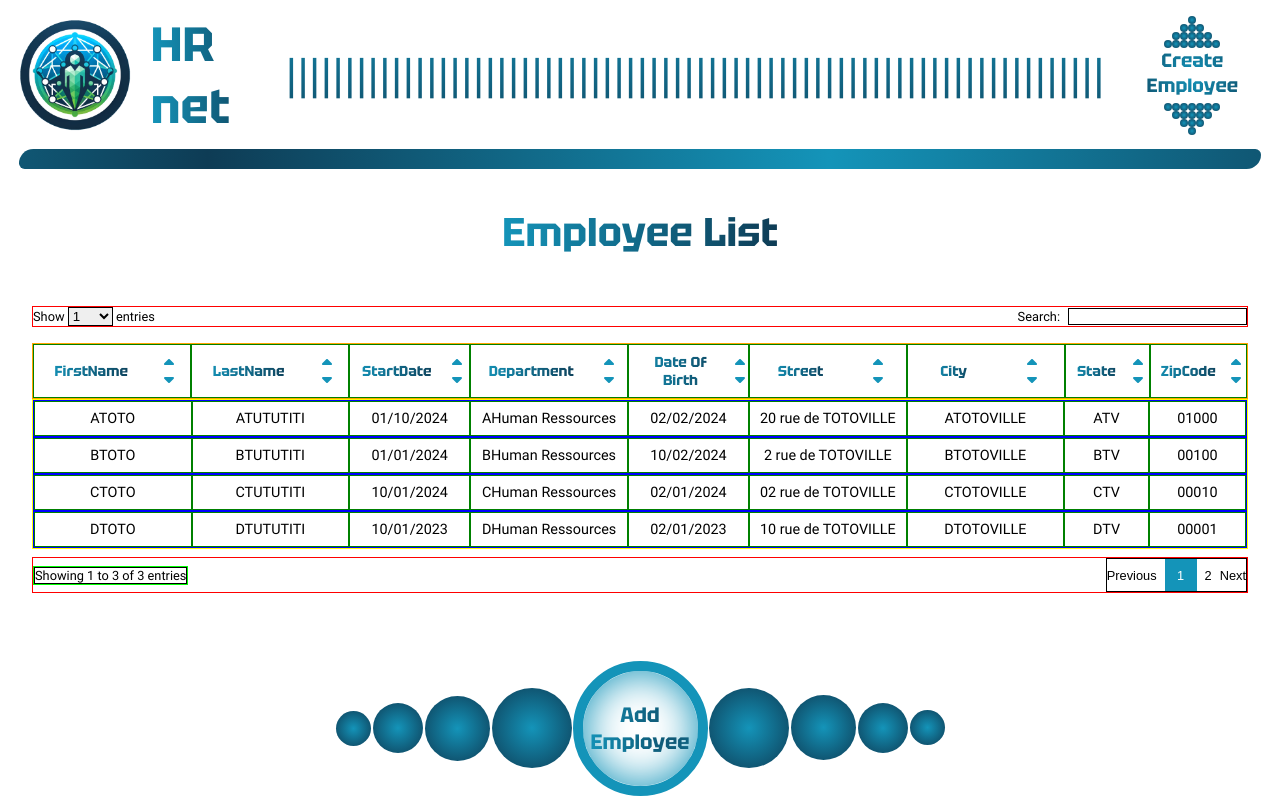
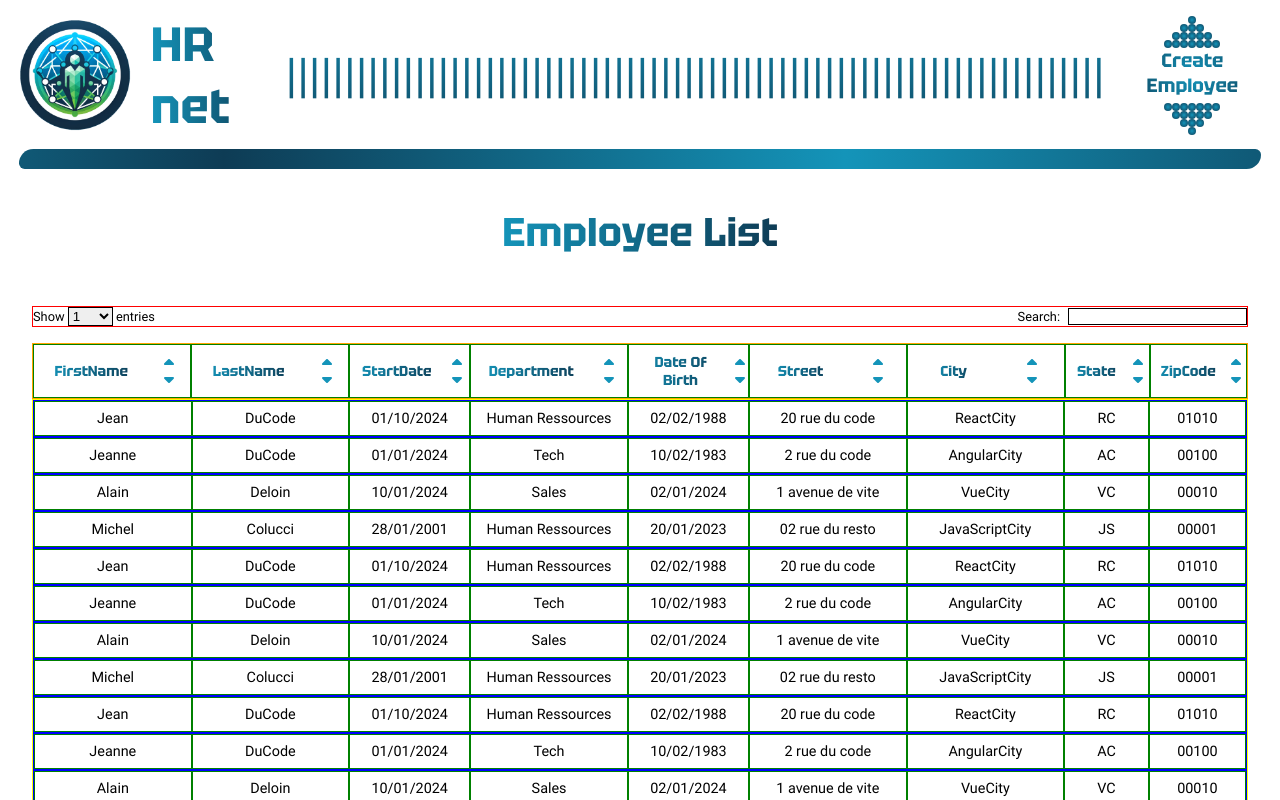
Before and after one commit to Git-EJ/OC_P14, a React (Vite) app: page /employee-list in a window 1280 px wide. Shown: the top 800 px of the page. Built offline with nearby package versions, Linux system fonts and the light colour scheme.

Commit message:
DatatTable showing entries comp.

```diff
--- a/src/molecules/DataTable.jsx
+++ b/src/molecules/DataTable.jsx
@@ -1,5 +1,5 @@
 import PropTypes from "prop-types";
-import { useState } from "react";
+import { useEffect, useState } from "react";
 import CaretAsc from "../assets/icons/Caret_Asc";
 import CaretDesc from "../assets/icons/Caret_Desc";
 
@@ -12,8 +12,13 @@ const DataTable = ({headers, data}) => {
   const [isActiveCaretAsc, setIsActiveCaretAsc] = useState(false);
   const [isActiveCaretDesc, setIsActiveCaretDesc] = useState(false);
 
+  const [selectValue, setSelectValue] = useState(1);
+  const [dataLenght, setDataLenght] = useState(0);
+
+
 
   //TODO default sort by lastName asc
+  //TODO sort by street fix issue sort by street name not number
   const sort = (entry, data, sortBy='asc') => {
     const key = entry.key;
 
@@ -111,6 +116,38 @@ const DataTable = ({headers, data}) => {
     ));
   };
 
+  const DisplayShowingEntries = () => {
+    const display = (selectValue > dataLenght ? dataLenght : selectValue);
+    return (
+      <>
+        <p className="data-table_showing_entries_text">
+            Showing 1 to {display} of {dataLenght} entries
+        </p>
+      </>
+    )
+  }
+
+
+  //TODO display pagination
+  const DisplayPagination = () => {
+
+    return (
+      <>
+        <button className="data-table_showing_pagination_button_previous">Previous</button>
+        <button className="data-table_showing_pagination_button_current">1</button>
+        <button className="data-table_showing_pagination_button_not-current">2</button>
+        <button className="data-table_showing_pagination_button_next">Next</button>
+      </>
+    )
+  }
+
+
+  //TODO good pratice??
+  useEffect(() => {
+    setCurrentData(data);
+    setDataLenght(data.length);
+  }, [data]);
+
 
   return (
 
@@ -121,7 +158,11 @@ const DataTable = ({headers, data}) => {
         {/* TODO Tooltip */}
         <div className="data-table_options_entries">
           <label htmlFor="data-table_entries">Show</label>
-          <select id="data-table_entries" defaultValue={1}>
+          <select
+            id="data-table_entries"
+            value={selectValue}
+            onChange={(e) => setSelectValue(e.target.value)}
+          >
             <option value="1">1</option>
             <option value="10">10</option>
             <option value="25">25</option>
@@ -131,6 +172,7 @@ const DataTable = ({headers, data}) => {
           <label htmlFor="data-table_entries">entries</label>
         </div>
 
+        {/* TODO search component */}
         <div className="data-table_options_search">
           <label htmlFor="data-table_search">Search:</label>
           <input id="data-table_search" type="text" placeholder="" />
@@ -148,14 +190,11 @@ const DataTable = ({headers, data}) => {
       <div className="data-table_showing_container">
 
         <div className="data-table_showing_entries_container">
-          <p className="data-table_showing_entries_text">Showing 1 to 3 of 3 entries</p>
+          <DisplayShowingEntries />
         </div>
 
         <div className="data-table_showing_pagination_container">
-          <button className="data-table_showing_pagination_button_previous">Previous</button>
-          <button className="data-table_showing_pagination_button_current">1</button>
-          <button className="data-table_showing_pagination_button_not-current">2</button>
-          <button className="data-table_showing_pagination_button_next">Next</button>
+          <DisplayPagination />
         </div>
 
       </div>
--- a/src/pages/CurrentEmployee.jsx
+++ b/src/pages/CurrentEmployee.jsx
@@ -50,50 +50,60 @@ const arrayOfEmployeesDataTitle = [
 
 const arrayOfEmployeesDataContents = [
   {
-    firstName: "ATOTO",
-    lastName: "ATUTUTITI",
+    firstName: "Jean",
+    lastName: "DuCode",
     startDate: "01/10/2024",
-    department: "AHuman Ressources",
-    dateOfBirth: "02/02/2024",
-    street: "20 rue de TOTOVILLE",
-    city: "ATOTOVILLE",
-    state: "ATV",
-    zipCode: "01000",
+    department: "Human Ressources",
+    dateOfBirth: "02/02/1988",
+    street: "20 rue du code",
+    city: "ReactCity",
+    state: "RC",
+    zipCode: "01010",
   },
   {
-    firstName: "BTOTO",
-    lastName: "BTUTUTITI",
+    firstName: "Jeanne",
+    lastName: "DuCode",
     startDate: "01/01/2024",
-    department: "BHuman Ressources",
-    dateOfBirth: "10/02/2024",
-    street: "2 rue de TOTOVILLE",
-    city: "BTOTOVILLE",
-    state: "BTV",
+    department: "Tech",
+    dateOfBirth: "10/02/1983",
+    street: "2 rue du code",
+    city: "AngularCity",
+    state: "AC",
     zipCode: "00100",
   },
   {
-    firstName: "CTOTO",
-    lastName: "CTUTUTITI",
+    firstName: "Alain",
+    lastName: "Deloin",
     startDate: "10/01/2024",
-    department: "CHuman Ressources",
+    department: "Sales",
     dateOfBirth: "02/01/2024",
-    street: "02 rue de TOTOVILLE",
-    city: "CTOTOVILLE",
-    state: "CTV",
+    street: "1 avenue de vite",
+    city: "VueCity",
+    state: "VC",
     zipCode: "00010",
   },
   {
-    firstName: "DTOTO",
-    lastName: "DTUTUTITI",
-    startDate: "10/01/2023",
-    department: "DHuman Ressources",
-    dateOfBirth: "02/01/2023",
-    street: "10 rue de TOTOVILLE",
-    city: "DTOTOVILLE",
-    state: "DTV",
+    firstName: "Michel",
+    lastName: "Colucci",
+    startDate: "28/01/2001",
+    department: "Human Ressources",
+    dateOfBirth: "20/01/2023",
+    street: "02 rue du resto",
+    city: "JavaScriptCity",
+    state: "JS",
     zipCode: "00001",
   },
 ];
+
+
+const createEmployeeMockedData = (arrayOfEmployeesDataContents, nbreOfEmployee) => {
+  let arrayOfEmployeesDataContentsCopy = [...arrayOfEmployeesDataContents];
+  for (let i = 0; i < nbreOfEmployee; i++) {
+    arrayOfEmployeesDataContentsCopy.push(arrayOfEmployeesDataContentsCopy[i]);
+  }
+  return arrayOfEmployeesDataContentsCopy;
+}
+
 
 const EmployeeList = () => {
   document.title =   document.title = "HRnet | Employee List";
@@ -109,8 +119,18 @@ const EmployeeList = () => {
       <Header navigateButton_1='/employee-create' textButton_1='Create Employee' />
       <main className="main_wrapper">
         <h2 className="current-employee_page-title">Employee List</h2>
-          <DataTable headers={arrayOfEmployeesDataTitle} data={arrayOfEmployeesDataContents} />
-          <SpheresButton type="submit" className="spheres-button_button" onClick={addEmployeeLink} text="Add Employee" />
+
+          <DataTable
+            headers={arrayOfEmployeesDataTitle}
+            data={createEmployeeMockedData(arrayOfEmployeesDataContents, 11)}
+          />
+
+          <SpheresButton
+            type="submit"
+            className="spheres-button_button"
+            onClick={addEmployeeLink} text="Add Employee"
+          />
+
       </main>
     </>
   );
```
